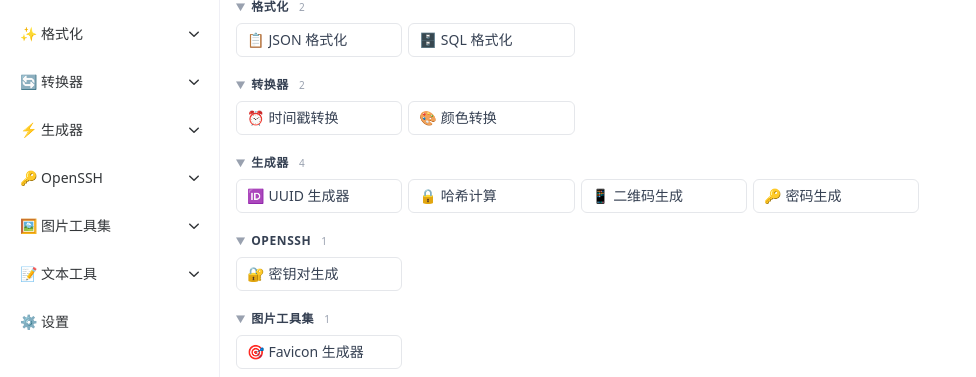
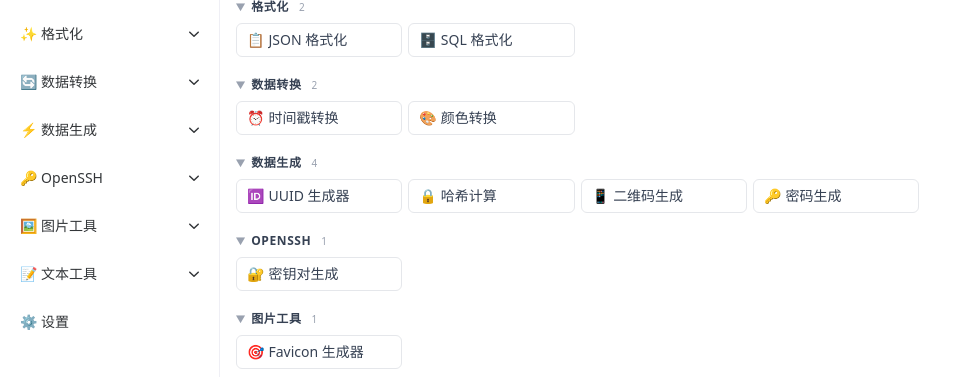
Before and after one commit to wcdlan/t-knit-utensil, a Vue app: page / in a window 1280 px wide. Shown: the part 145-522 px from the top of the page, without its empty margins (0-976 px from the left). Built offline with nearby package versions, Linux system fonts and the light colour scheme; no server answers.

Commit message:
refactor(data): 更新工具分类名称以提高准确性
- 将转换器类别名称从"转换器"更改为"数据转换"
- 将生成器类别名称从"生成器"更改为"数据生成"
- 将图片工具集类别名称从"图片工具集"更改为"图片工具"

```diff
--- a/src/data/tools.ts
+++ b/src/data/tools.ts
@@ -34,7 +34,7 @@ export const toolGroups: ToolGroup[] = [
     },
     {
         id: 'converter',
-        name: '转换器',
+        name: '数据转换',
         icon: '🔄',
         tools: [
             {id: 'timestamp', name: '时间戳转换', description: 'Unix 时间戳与日期互转', icon: '⏰'},
@@ -43,7 +43,7 @@ export const toolGroups: ToolGroup[] = [
     },
     {
         id: 'generator',
-        name: '生成器',
+        name: '数据生成',
         icon: '⚡',
         tools: [
             {id: 'uuid', name: 'UUID 生成器', description: '生成 UUID v1/v4', icon: '🆔'},
@@ -62,7 +62,7 @@ export const toolGroups: ToolGroup[] = [
     },
     {
         id: 'image',
-        name: '图片工具集',
+        name: '图片工具',
         icon: '🖼️',
         tools: [
             {
```
